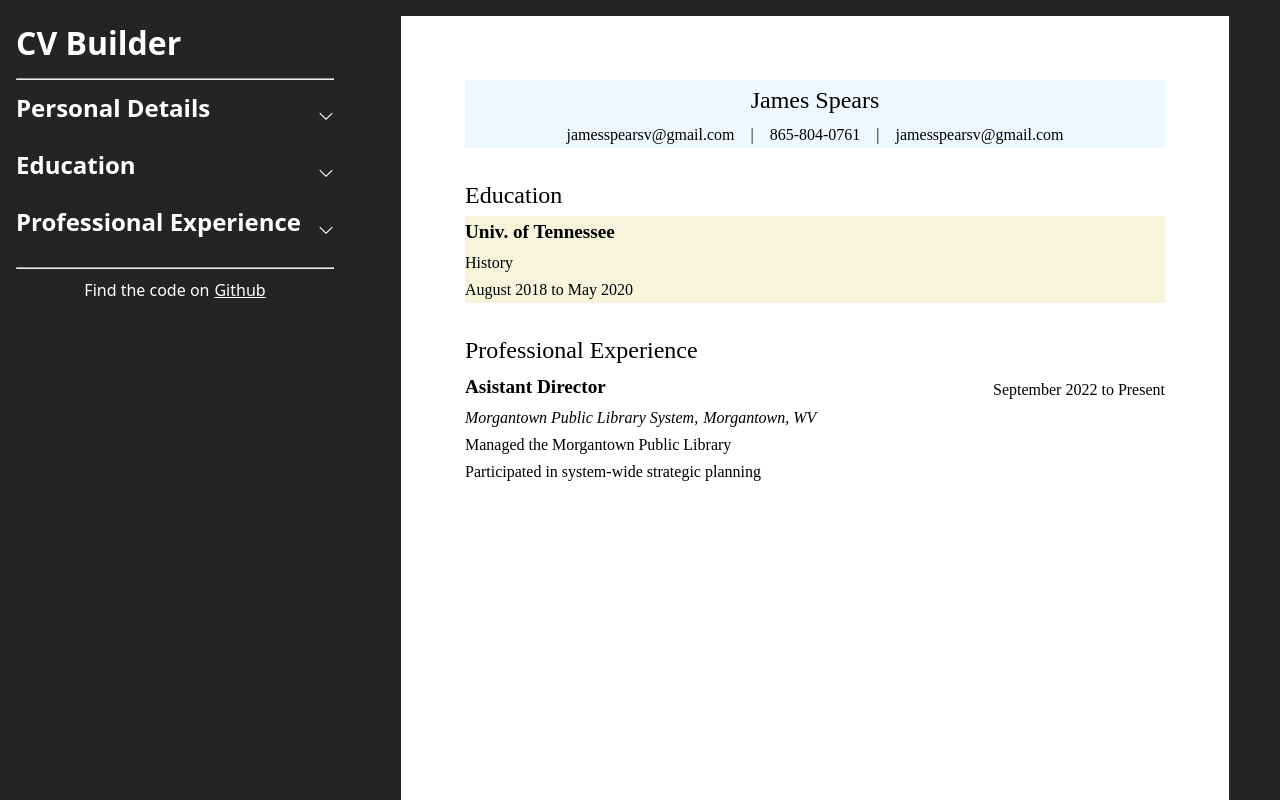
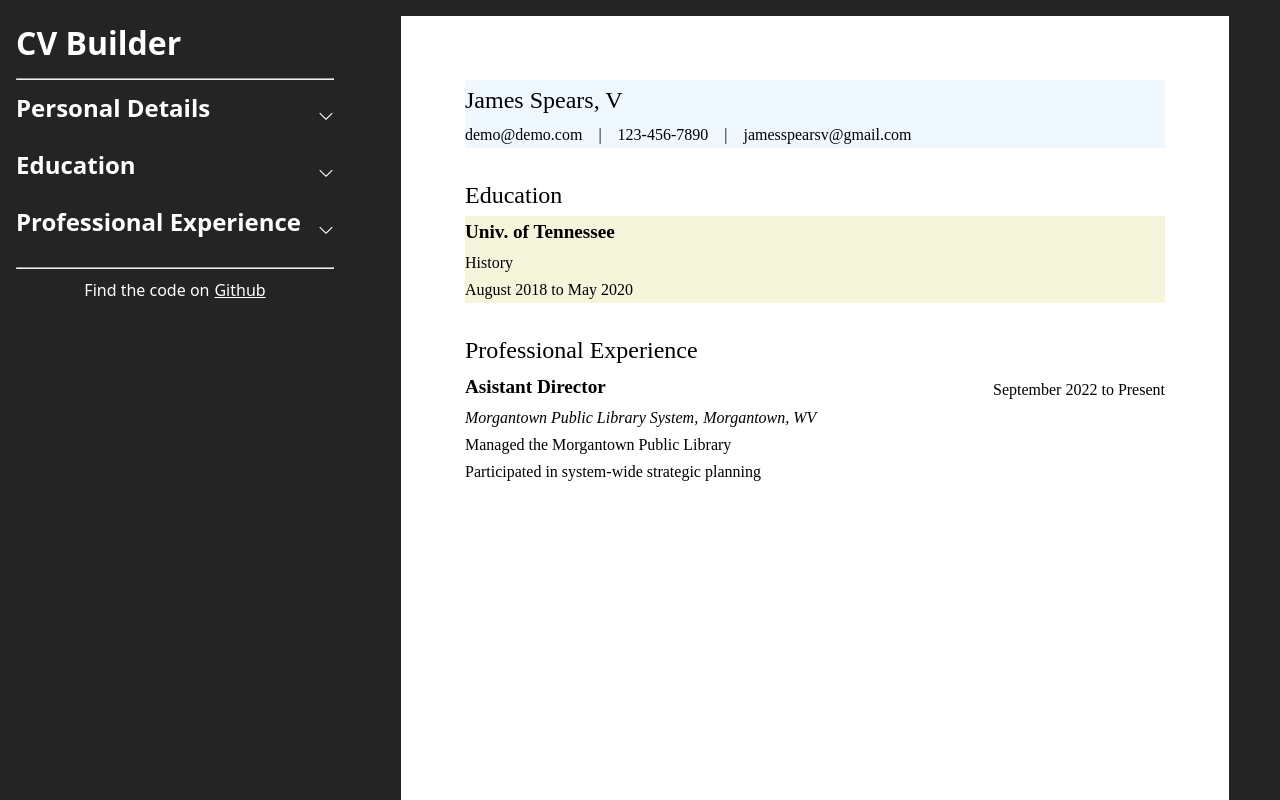
Before and after one commit to jamesspearsv/cv-builder, a React (Vite) app: page / in a window 1280 px wide. Built offline with nearby package versions, Linux system fonts and the light colour scheme.

Commit message:
Updated personal details styling

```diff
--- a/src/components/PersonalPreview/PersonalPreview.css
+++ b/src/components/PersonalPreview/PersonalPreview.css
@@ -1,11 +1,12 @@
 #personal-preview {
   width: 100%;
   background-color: aliceblue;
-  text-align: center;
+  display: flex;
+  flex-direction: column;
+  align-items: start;
 }
 
 #personal-details {
   display: flex;
   gap: 1em;
-  justify-content: center;
 }
--- a/src/js/data.js
+++ b/src/js/data.js
@@ -1,8 +1,8 @@
 export const data = {
   personal: {
-    name: 'James Spears',
-    email: 'jamesspearsv@gmail.com',
-    phone: '865-804-0761',
+    name: 'James Spears, V',
+    email: 'demo@demo.com',
+    phone: '123-456-7890',
     website: 'jamesspearsv@gmail.com',
   },
   education: [
```
